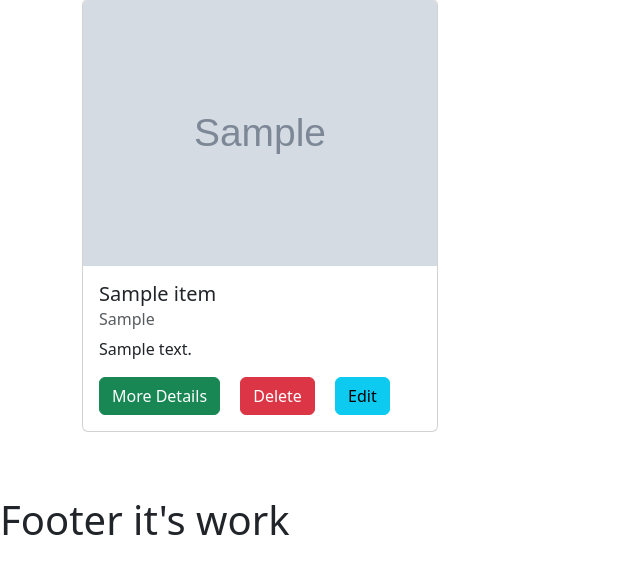
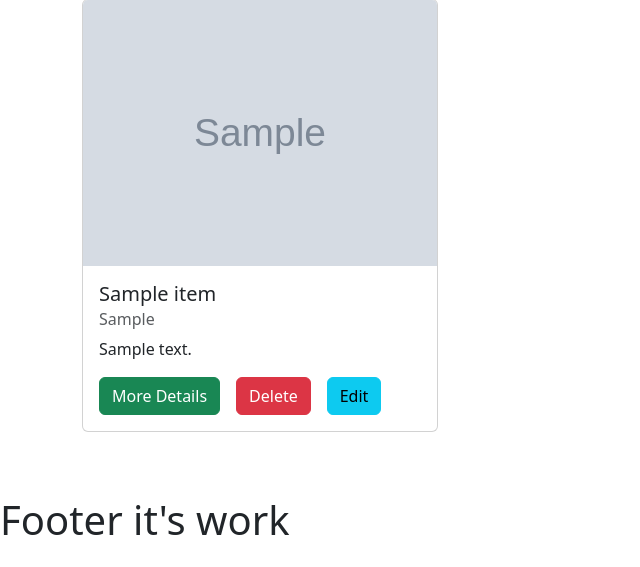
Before and after one commit to dinmohammad/crud-django-fastapi-mysql, a Django app: page / in a window 1280 px wide. Shown: the part 175-742 px from the top of the page, without its empty margins (0-640 px from the left). Run offline with Django 4.2, Linux system fonts and the light colour scheme; tables that the repository leaves empty hold one stand-in row (values such as "Sample post"); grey boxes marked "Sample" are stand-in pictures; a database or web service that is not in the repository returns one stand-in record (values such as "Sample title"); data that the repository does not hold is empty.

Commit message:
change student box html markkup

```diff
--- a/fastapi_mysql/database.py
+++ b/fastapi_mysql/database.py
@@ -3,7 +3,7 @@ from sqlalchemy.ext.declarative import declarative_base
 from sqlalchemy.orm import sessionmaker
 
 
-DATABASE_URL = "mysql+pymysql://root:nrb1234@localhost:3306/BlogApplication"
+DATABASE_URL = "mysql+pymysql://root:12345@localhost:3306/BlogApplication"
 
 engine = create_engine(DATABASE_URL)
 SessionLocal = sessionmaker(autocommit=False, autoflush=False, bind=engine)
--- a/myschool_django/template/pages/homepage.html
+++ b/myschool_django/template/pages/homepage.html
@@ -10,19 +10,19 @@
                     </div>
                 </div>
                 {% for item in response%}
-                <div class="col-md-4">
+                <div class="col-sm-6 col-md-6 col-lg-4 col-xl-4">
                     <div class="card mb-3">
                         <img src="{{ item.imageUrl }}" class="card-img-top" alt="{{item.imageUrl}}"/>
                             <div class="card-body">
                             <h5 class="card-title">{{ item.name }}</h5>
                             <h6 class="card-subtitle mb-2 text-body-secondary">{{ item.stdCls }}</h6>
                             <p class="card-text">{{ item.details }}</p>
-                          <div class="d-flex gap-3">
 
+                            <div class="d-flex gap-3 flex-wrap">
+                                <a href="/student-details/{{ item.id }}" class="card-link btn btn-success m-0">More Details</a>
+                                <a href="/delete-student/{{ item.id }}" class="card-link btn btn-danger m-0">Delete</a>
+                                <a href="/edit-student/{{ item.id }}" class="card-link btn btn-info m-0">Edit</a>
                             </div>
-                        <a href="/student-details/{{ item.id }}" class="card-link btn btn-success">More Details</a>
-                        <a href="/delete-student/{{ item.id }}" class="card-link btn btn-danger">Delete</a>
-                        <a href="/edit-student/{{ item.id }}" class="card-link btn btn-info">Edit</a>
                         </div>
                     </div>
                 </div>
```
Also changed, not shown: fastapi_mysql/uploads/2023-11-02AB.jpg (added), fastapi_mysql/uploads/2023-11-02il_1140xN.5031501300_9bpa.jpg (added), 1 other file. Lines whose indentation alone changed are shown as unchanged.
